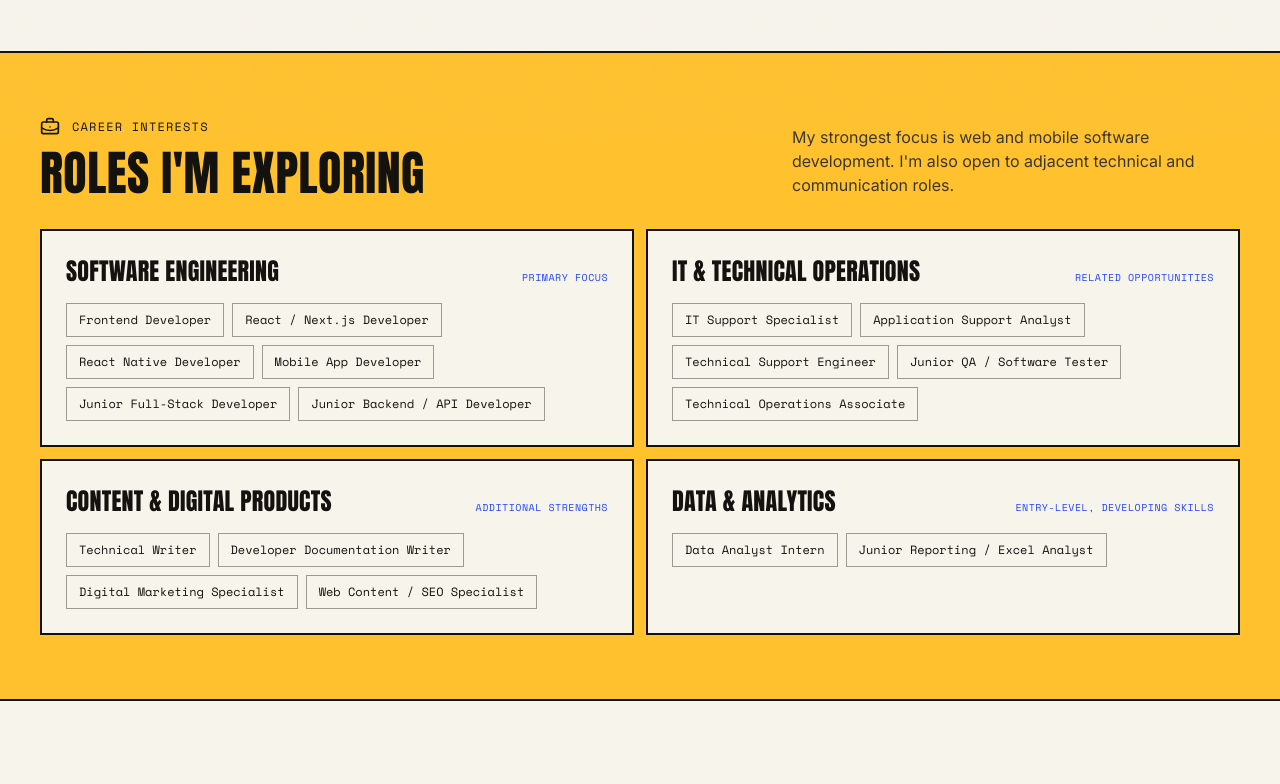
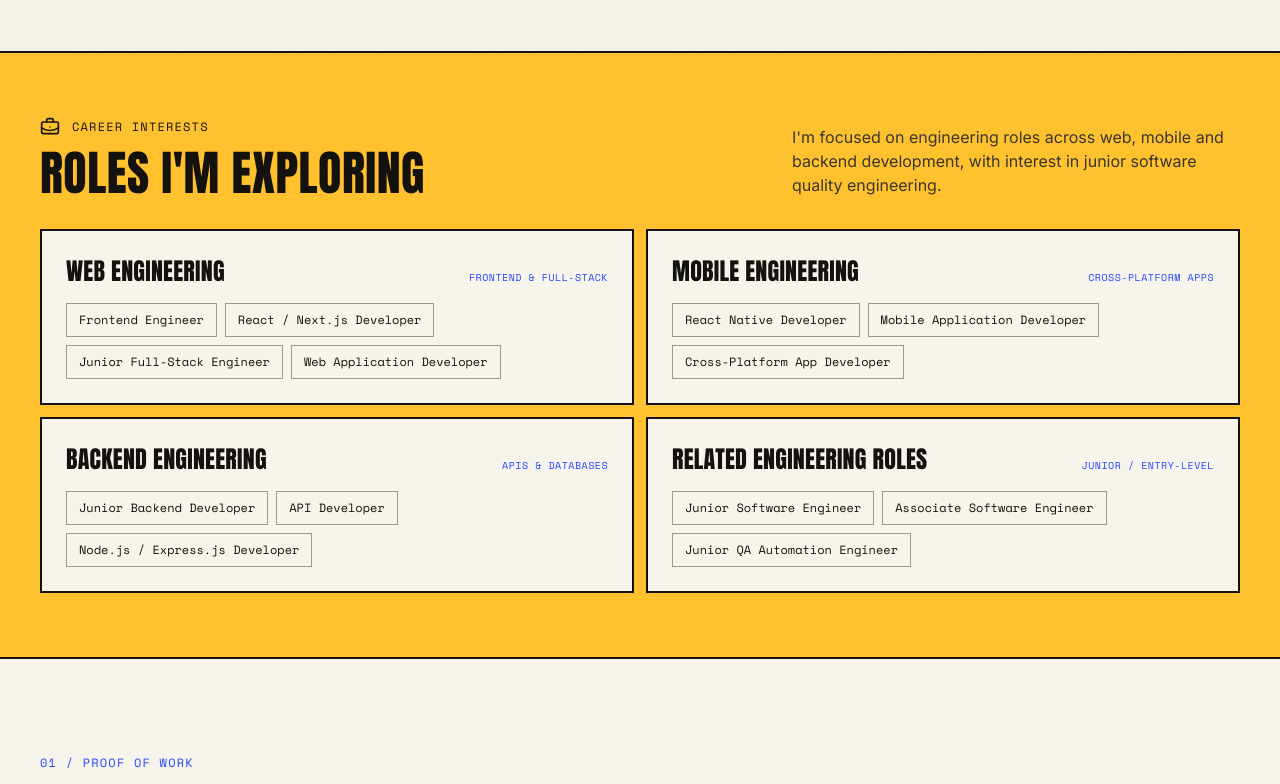
Before and after one commit to Bakareferanmi/beepeelabs-react, a React (Vite) app: page /for-recruiters in a window 1280 px wide. Shown: the part 660-1444 px from the top of the page. Built offline with nearby package versions, Linux system fonts and the light colour scheme; no server answers; the database is empty.

Commit message:
refine: show engineering roles only on recruiter page

```diff
--- a/src/pages/Recruiters.jsx
+++ b/src/pages/Recruiters.jsx
@@ -22,10 +22,10 @@ const skills = [
   ['Tools & other', 'Git, GitHub, Excel, technical writing, troubleshooting, Python fundamentals'],
 ]
 const roleGroups = [
-  { title: 'Software engineering', note: 'Primary focus', roles: ['Frontend Developer', 'React / Next.js Developer', 'React Native Developer', 'Mobile App Developer', 'Junior Full-Stack Developer', 'Junior Backend / API Developer'] },
-  { title: 'IT & technical operations', note: 'Related opportunities', roles: ['IT Support Specialist', 'Application Support Analyst', 'Technical Support Engineer', 'Junior QA / Software Tester', 'Technical Operations Associate'] },
-  { title: 'Content & digital products', note: 'Additional strengths', roles: ['Technical Writer', 'Developer Documentation Writer', 'Digital Marketing Specialist', 'Web Content / SEO Specialist'] },
-  { title: 'Data & analytics', note: 'Entry-level, developing skills', roles: ['Data Analyst Intern', 'Junior Reporting / Excel Analyst'] },
+  { title: 'Web engineering', note: 'Frontend & full-stack', roles: ['Frontend Engineer', 'React / Next.js Developer', 'Junior Full-Stack Engineer', 'Web Application Developer'] },
+  { title: 'Mobile engineering', note: 'Cross-platform apps', roles: ['React Native Developer', 'Mobile Application Developer', 'Cross-Platform App Developer'] },
+  { title: 'Backend engineering', note: 'APIs & databases', roles: ['Junior Backend Developer', 'API Developer', 'Node.js / Express.js Developer'] },
+  { title: 'Related engineering roles', note: 'Junior / entry-level', roles: ['Junior Software Engineer', 'Associate Software Engineer', 'Junior QA Automation Engineer'] },
 ]
 const email = 'bakareferanmi96@gmail.com'
 
@@ -68,7 +68,7 @@ export default function Recruiters({ onOpenPrivacy }) {
                 <div className="flex items-center gap-3 mb-3"><BriefcaseBusiness size={20} aria-hidden="true" /><p className="font-mono text-xs uppercase tracking-widest">Career interests</p></div>
                 <h2 className="font-display text-4xl md:text-5xl">Roles I'm exploring</h2>
               </div>
-              <p className="text-sm md:text-base text-ink-soft max-w-md">My strongest focus is web and mobile software development. I'm also open to adjacent technical and communication roles.</p>
+              <p className="text-sm md:text-base text-ink-soft max-w-md">I'm focused on engineering roles across web, mobile and backend development, with interest in junior software quality engineering.</p>
             </motion.div>
             <div className="grid md:grid-cols-2 gap-3">
               {roleGroups.map((group, index) => (
```
